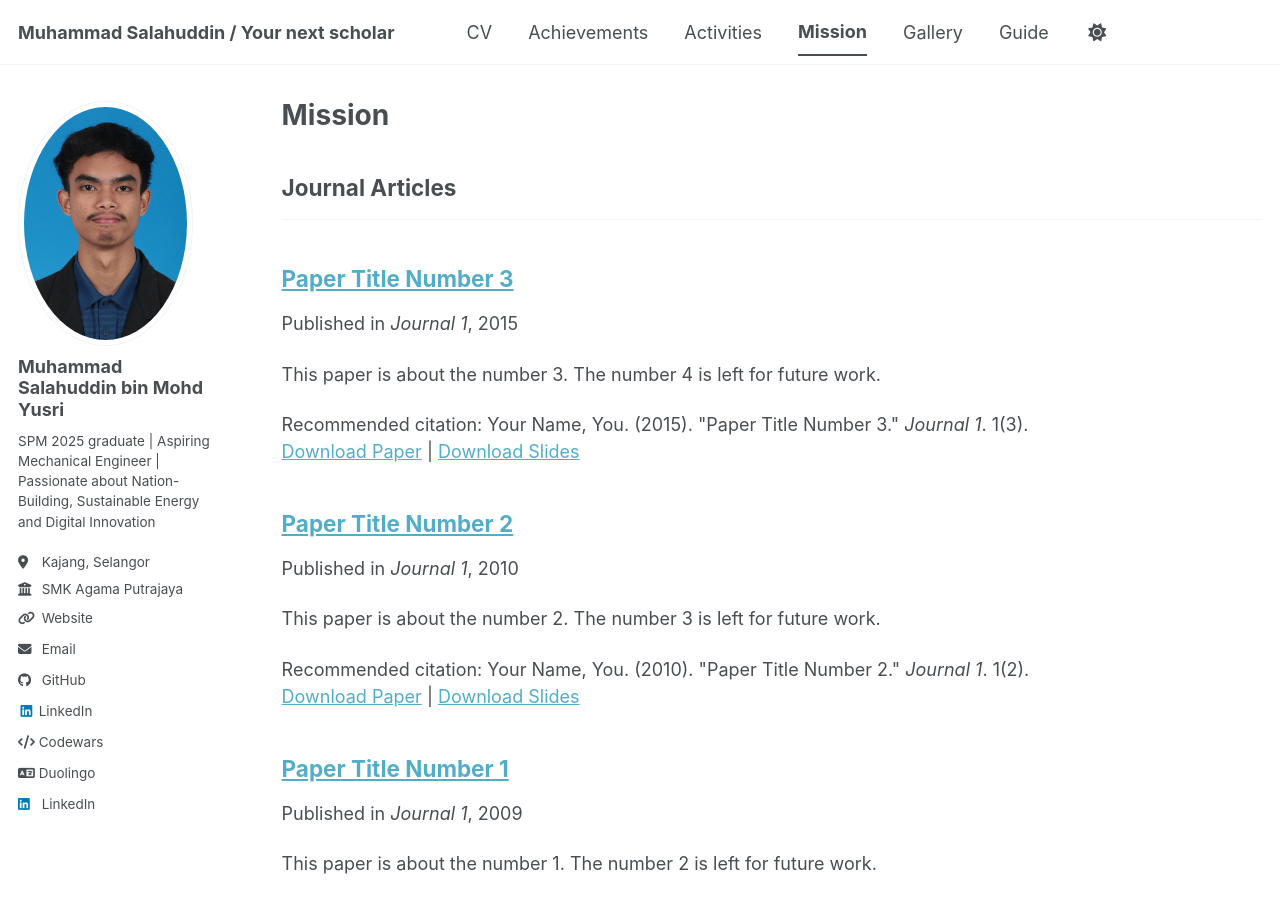
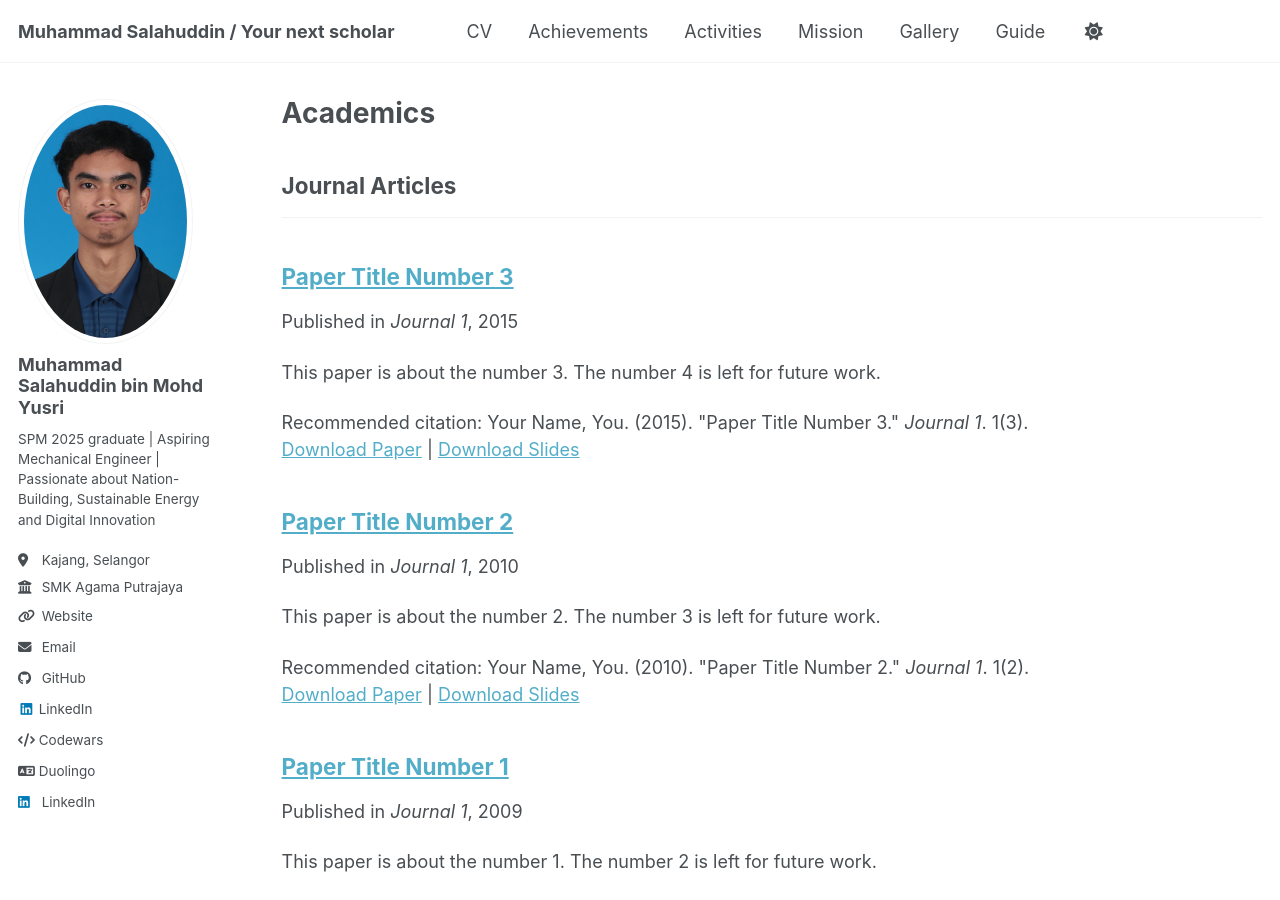
Before and after one commit to msalahuddinyusri20/msalahuddinyusri20.github.io, a Jekyll site: the page built from _pages/mission.html, in a window 1280 px wide and 900 px high. Built offline with Jekyll 4.4.1, drawn with Linux system fonts in a browser that asks for light colours; a script bundle is joined from its source files by our own code; library files that are not in the unit come from our copies.

Commit message:
Update mission.html

```diff
--- a/_pages/mission.html
+++ b/_pages/mission.html
@@ -1,7 +1,7 @@
 ---
 layout: archive
-title: "Mission"
-permalink: /mission/
+title: "Academics"
+permalink: /academics/
 author_profile: true
 ---
 
```
